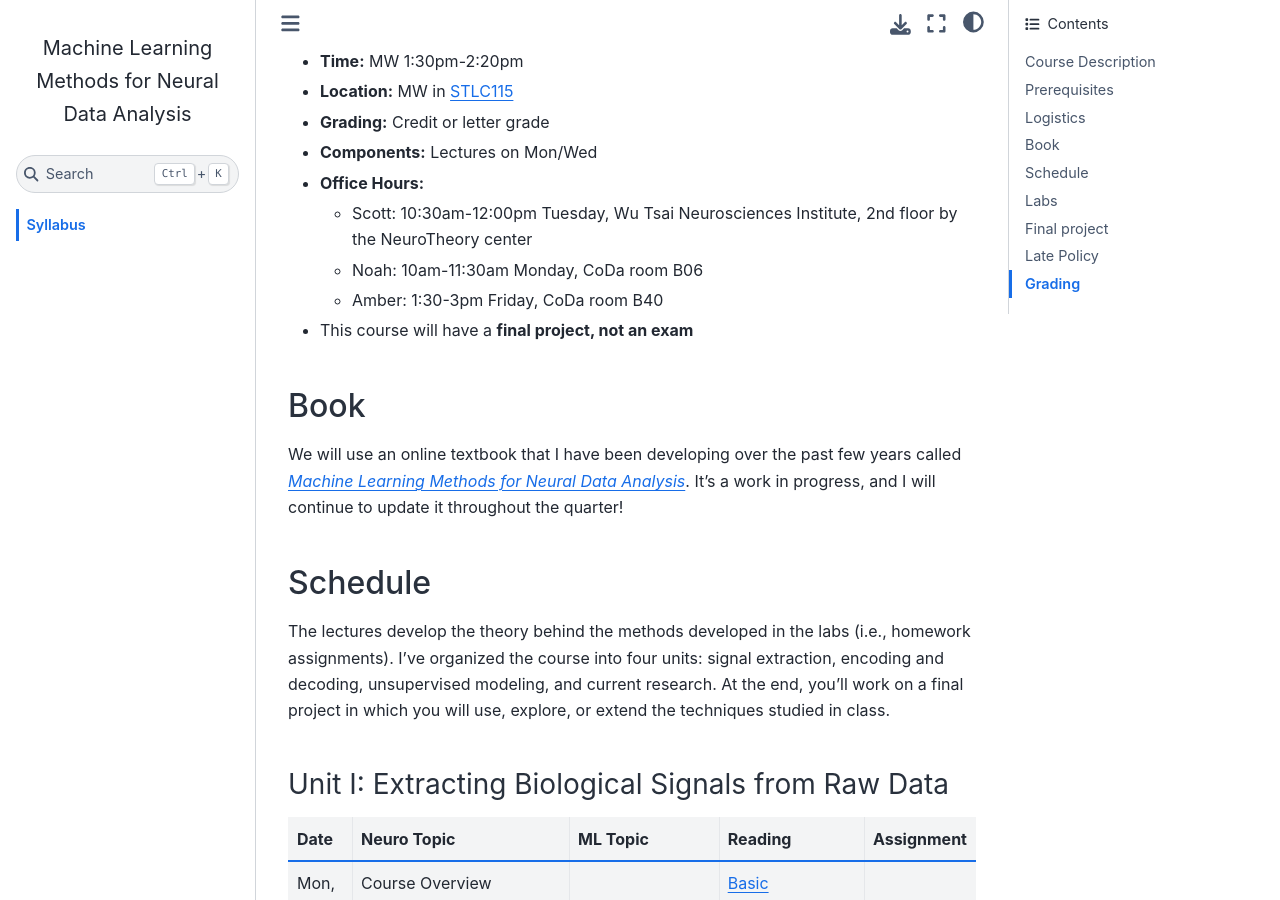
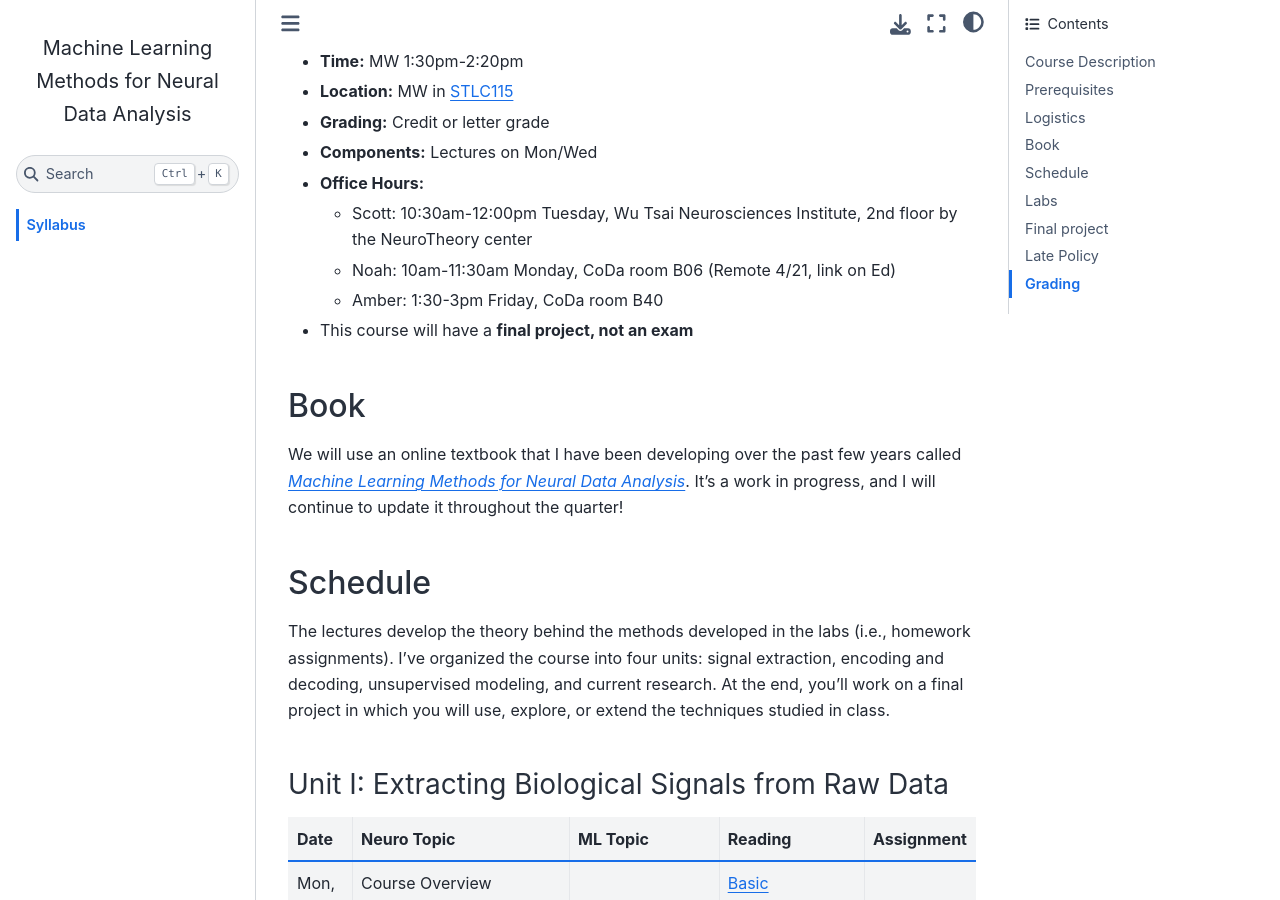
Before and after one commit to slinderman/stats320, a Jupyter Book: the page built from index.md, in a window 1280 px wide and 900 px high, scrolled down 997 px. Built offline with Jupyter Book 1.0.4 settings and Sphinx 7.4.7 and the Sphinx Book theme 1.1.4, drawn with Linux system fonts in a browser that asks for light colours.

Commit message:
Update with remote OH info on 4/21

```diff
--- a/index.md
+++ b/index.md
@@ -22,7 +22,7 @@ You should be comfortable with basic probability (STATS 116) as well as multivar
 - **Components:** Lectures on Mon/Wed
 - **Office Hours:**
     - Scott: 10:30am-12:00pm Tuesday, Wu Tsai Neurosciences Institute, 2nd floor by the NeuroTheory center
-    - Noah: 10am-11:30am Monday, CoDa room B06
+    - Noah: 10am-11:30am Monday, CoDa room B06 (Remote 4/21, link on Ed)
     - Amber: 1:30-3pm Friday, CoDa room B40
 - This course will have a **final project, not an exam**
 
```
